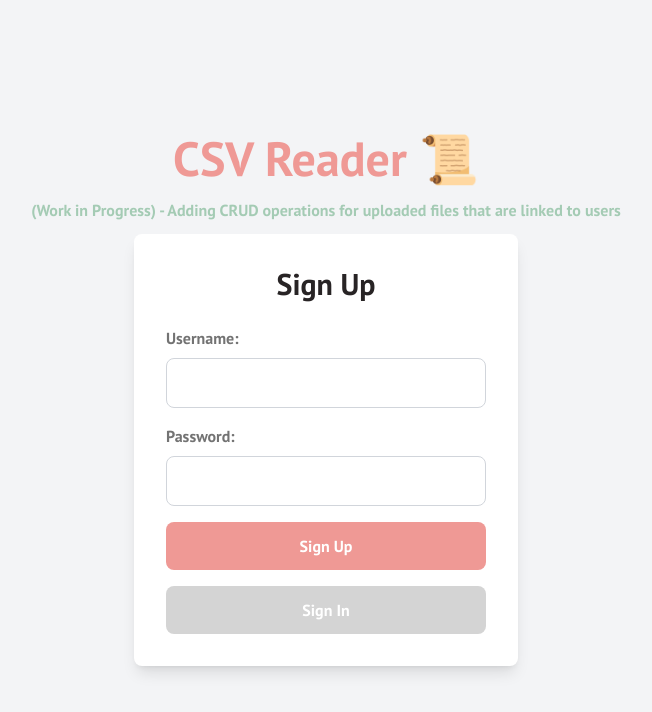
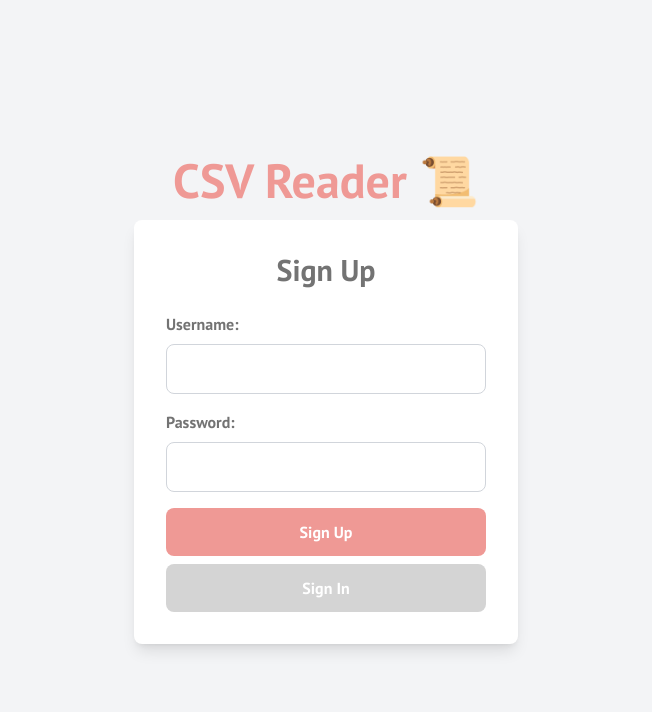
Before and after one commit to Jedrek1996/ExcelReader, a React (Vite) app in the folder client/: page /signup in a window 1280 px wide. Shown: the top 712 px of the page, without its empty margins (314-966 px from the left). Built offline with nearby package versions, Linux system fonts and the light colour scheme.

Commit message:
Resolve redirect issue and remove comments

```diff
--- a/client/src/components/Drawer.tsx
+++ b/client/src/components/Drawer.tsx
@@ -63,6 +63,8 @@ const Drawer: React.FC = () => {
       if (!response.ok) {
         throw new Error("Failed to delete the file");
       }
+
+      setUserData((prevData) => prevData.filter((file) => file._id !== fileId));
       fetchUserData();
       toast.success("File deleted successfully!");
     } catch (error) {
@@ -75,6 +77,7 @@ const Drawer: React.FC = () => {
     setFilteredData([]);
     setCurrentData(file.data);
     setTableData(file.data);
+    toast.success(`Displaying ${file.fileName}`);
   };
 
   const handleDrawerToggle = () => {
@@ -122,7 +125,7 @@ const Drawer: React.FC = () => {
                   <a className="flex-grow">{file.fileName}</a>
                   <div className="flex">
                     <button
-                      className="bg-green-400 p-1 rounded-md text-white mr-1 hover:bg-green-700"
+                      className="bg-green-300 p-1 rounded-md text-white mr-1 hover:bg-green-700"
                       onClick={() => handleFileClick(file)}
                     >
                       Display
@@ -131,14 +134,16 @@ const Drawer: React.FC = () => {
                       className="bg-red-400 p-1 rounded-md text-white hover:bg-red-600"
                       onClick={() => handleDeleteFile(file._id)}
                     >
-                      Remove
+                      Delete
                     </button>
                   </div>
                 </div>
               </div>
             ))
           ) : (
-            <span>No files found.</span>
+            <div className="flex justify-center items-center text-center text-xl text-red-400 font-semibold">
+              No files found. Please upload a csv file.
+            </div>
           )}
           <li className="mt-auto">
             <Logout />
--- a/client/src/components/auth/SignIn.tsx
+++ b/client/src/components/auth/SignIn.tsx
@@ -54,10 +54,6 @@ const SignIn: React.FC = () => {
   return (
     <div className="flex flex-col justify-center items-center h-screen text-center bg-gray-100">
       <h2 className="text-primary text-5xl mb-4 font-bold">CSV Reader 📜</h2>
-      <div className="text-secondary text-1xl mb-3 font-bold">
-        (Work in Progress) - Adding CRUD operations for uploaded files that are
-        linked to users
-      </div>
       <div className="bg-white p-8 rounded-lg shadow-lg w-96">
         <h2 className="text-3xl text-neutral-500 mb-6 font-semibold">
           Sign In
--- a/client/src/components/auth/SignUp.tsx
+++ b/client/src/components/auth/SignUp.tsx
@@ -60,12 +60,11 @@ const SignUp: React.FC = () => {
   return (
     <div className="flex flex-col justify-center items-center h-screen text-center bg-gray-100">
       <h2 className="text-primary text-5xl mb-4 font-bold">CSV Reader 📜</h2>
-      <div className="text-secondary text-1xl mb-3 font-bold">
-        (Work in Progress) - Adding CRUD operations for uploaded files that are
-        linked to users
-      </div>
+
       <div className="bg-white p-8 rounded-lg shadow-lg w-96">
-        <h2 className="text-3xl mb-6 font-semibold">Sign Up</h2>
+        <h2 className="text-3xl text-neutral-500 mb-6 font-semibold">
+          Sign Up
+        </h2>
         <form onSubmit={handleSubmit} className="space-y-4">
           <div>
             <label className="block text-neutral-500 text-left mb-2 font-semibold">
@@ -91,9 +90,10 @@ const SignUp: React.FC = () => {
               className="w-full p-3 border border-gray-300 rounded-lg focus:outline-none focus:ring-2 focus:ring-primary focus:border-transparent"
             />
           </div>
+          <div className="space-y-2">
             <button
               type="submit"
-            className="w-full bg-primary text-white p-3 rounded-lg font-semibold hover:bg-primary-dark transition duration-200"
+              className="w-full bg-primary text-white p-3 rounded-lg font-semibold hover:bg-primary-dark transition duration-200 hover:bg-red-400 "
             >
               Sign Up
             </button>
@@ -104,6 +104,7 @@ const SignUp: React.FC = () => {
             >
               Sign In
             </button>
+          </div>
         </form>
         {error && <p className="mt-4 text-red-600">{error}</p>}
       </div>
--- a/client/src/index.css
+++ b/client/src/index.css
@@ -5,3 +5,22 @@
 body {
   @apply font-pt-sans;
 }
+
+::-webkit-scrollbar {
+  width: 8px;
+}
+
+::-webkit-scrollbar-track {
+  background: transparent;
+}
+
+::-webkit-scrollbar-thumb {
+  background-color: #888;
+  border-radius: 10px;
+}
+
+/* For Firefox */
+.scrollbar-hidden {
+  scrollbar-width: thin;
+  scrollbar-color: #888 transparent;
+}
```
Also changed, not shown: 1 other file (tests, documents, lock files or other folders). Lines whose indentation alone changed are shown as unchanged.
